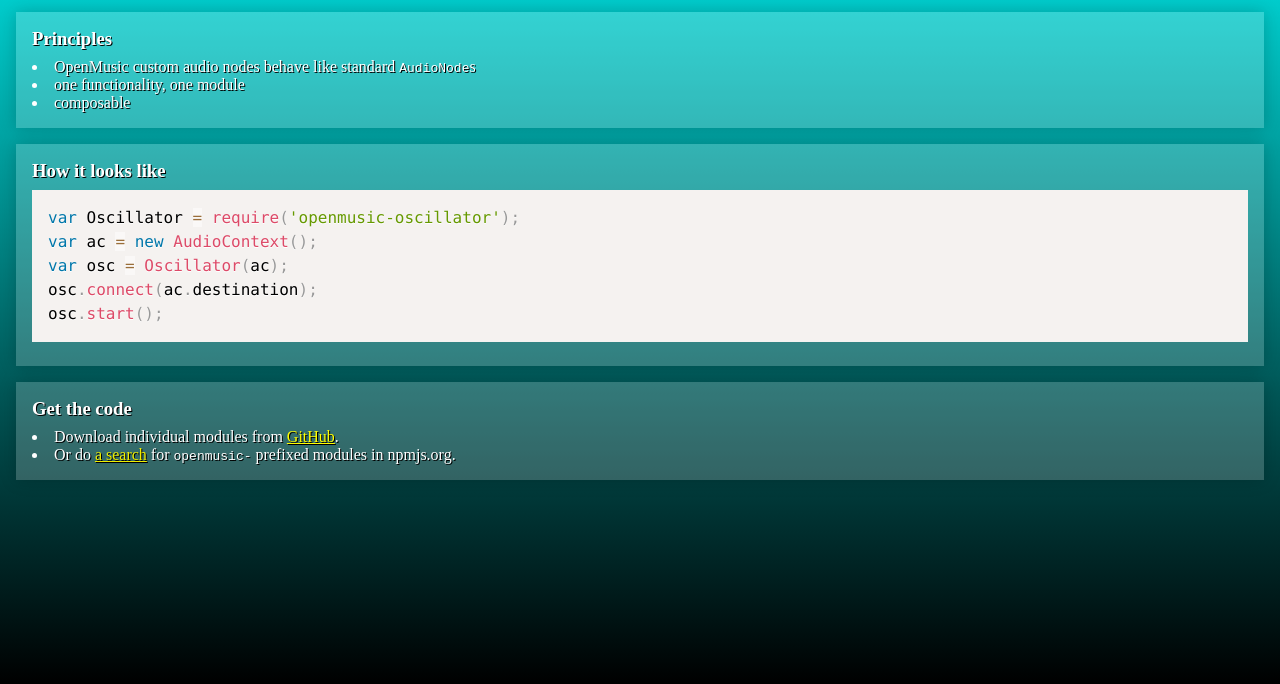
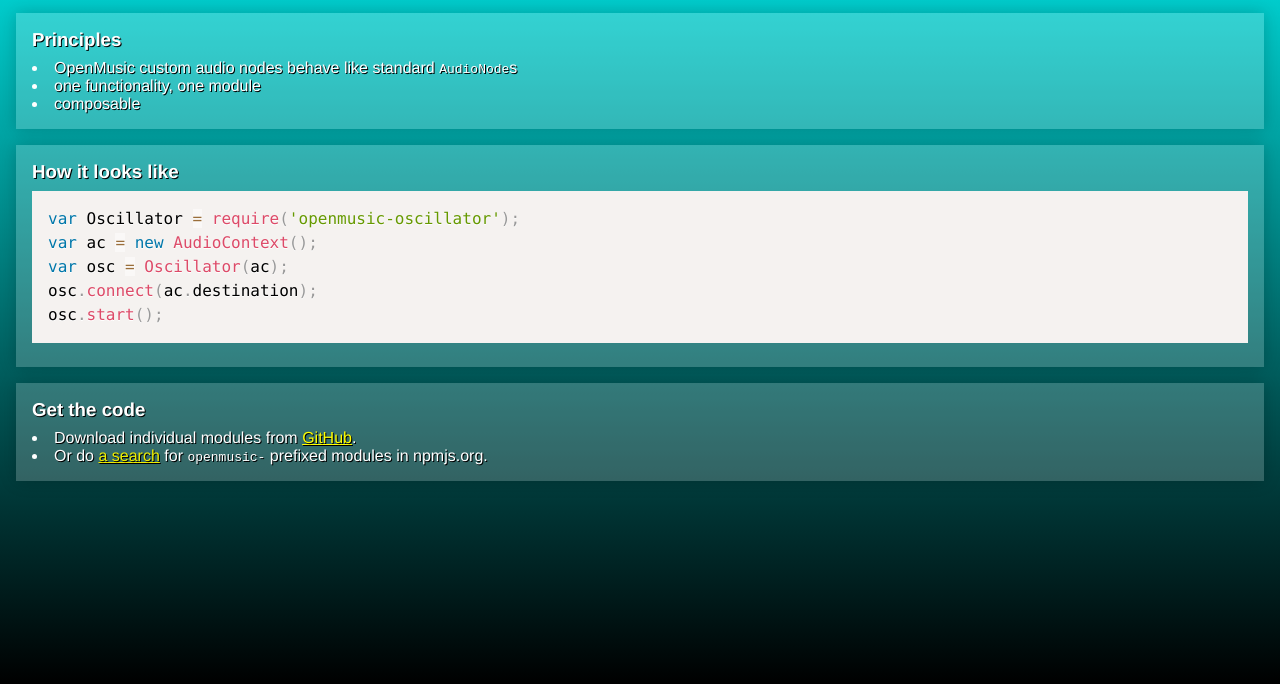
Before and after one commit to openmusic/openmusic.github.io, a plain HTML site: page index.html in a window 1280 px wide. Shown: the part 116-800 px from the top of the page. Drawn offline with nearby package versions, Linux system fonts and the light colour scheme.

Commit message:
HELVETICA!

```diff
--- a/css/style.css
+++ b/css/style.css
@@ -17,6 +17,7 @@ body {
 	color: #fff;
 	text-shadow: 1px 1px 0px #000;
 	padding: 1rem;
+	font-family: 'Helvetica Neue', 'Helvetica', Arial, sans-serif;
 }
 
 a {
```
